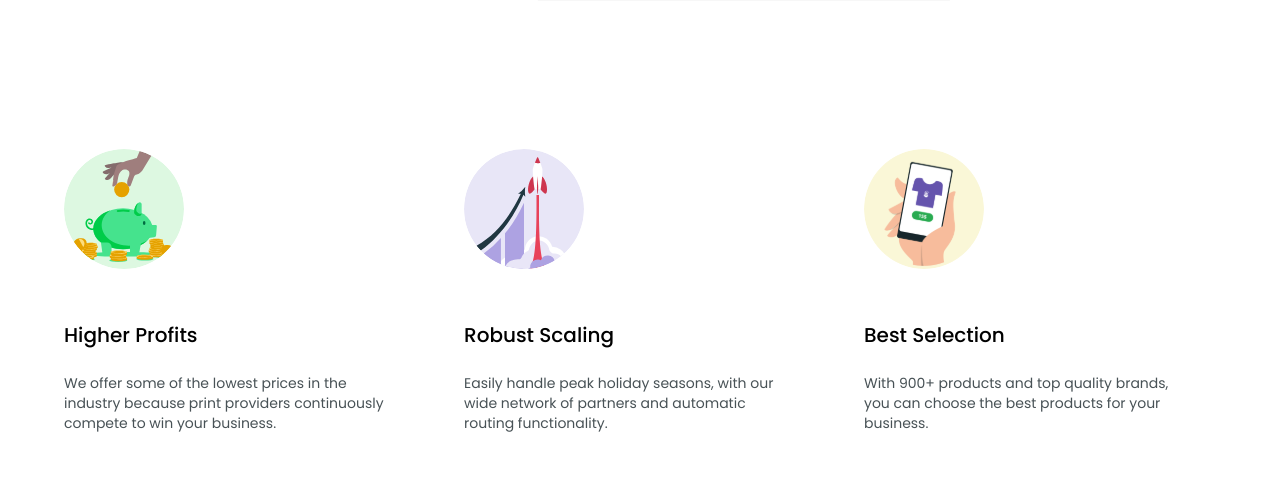
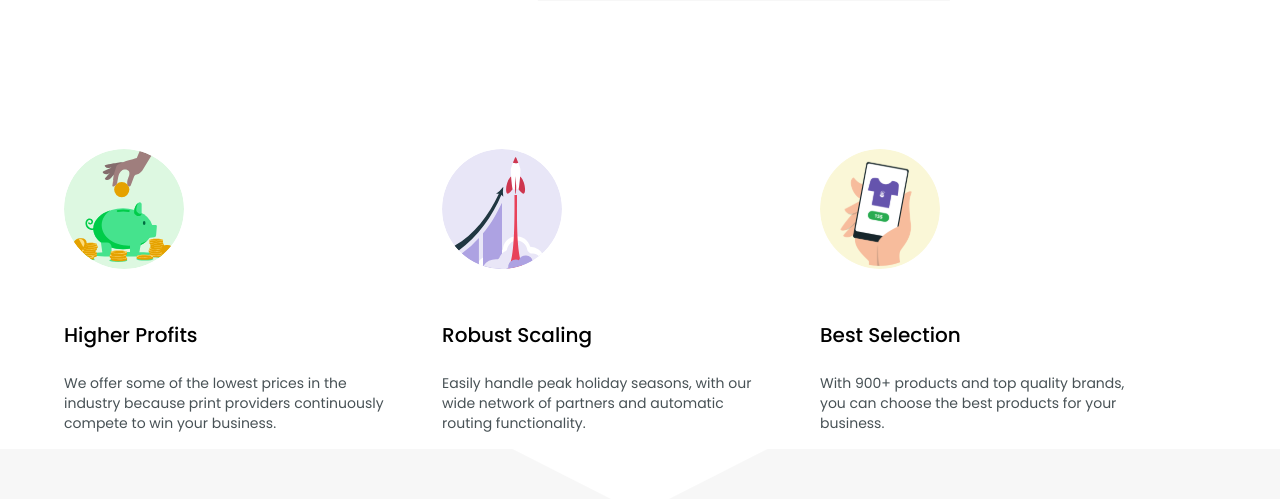
Before and after one commit to Asjad60/Printify_clone, a React (Vite) app: page / in a window 1280 px wide. Shown: the part 700-1199 px from the top of the page. Built offline with nearby package versions, Linux system fonts and the light colour scheme.

Commit message:
bug fixed

```diff
--- a/src/components/core/Home/ConnectStore.jsx
+++ b/src/components/core/Home/ConnectStore.jsx
@@ -50,12 +50,14 @@ const ConnectStore = () => {
           animate={isInView ? { backgroundSize: "90%" } : {}}
           transition={{ duration: 1 }}
         >
-          <div
-            className="z-10 translate-x-6 -translate-y-3 w-[100px] sm:w-[120px] h-[100px] sm:h-[120px] lg:w-[150px] lg:h-[150px] rounded-3xl shadow-md"
-            style={{
-              background: `url(${printify}) center/50% no-repeat, #18c75a`,
-            }}
-          />
+          <div className="bg-[#18c75a] w-[100px] sm:w-[120px] h-[100px] sm:h-[120px] lg:w-[150px] lg:h-[150px] rounded-3xl shadow-md">
+            <div
+              className="z-10 h-full"
+              style={{
+                background: `url(${printify}) center/50% no-repeat`,
+              }}
+            />
+          </div>
           {connectImages.map(({ src, alt, position, className }) => (
             <motion.img
               key={alt}
--- a/src/pages/Home.jsx
+++ b/src/pages/Home.jsx
@@ -13,8 +13,8 @@ const Home = () => {
       <HeroSection />
 
       {/* features */}
-      <div className="mb-28 p-4 mt-20 lg:mt-5">
-        <div className="max-w-6xl mx-auto grid grid-cols-1 min-[480px]:grid-cols-3 gap-x-12 gap-y-8 max-[480px]:place-items-center">
+      <div className="mb-26 p-4 mt-20 lg:mt-5 w-full">
+        <div className="max-w-6xl mx-auto flex flex-col items-center sm:items-start sm:flex-row  gap-x-12 gap-y-8 w-full">
           {features.map((item) => (
             <Card
               imgUrl={item.imgUrl}
```
